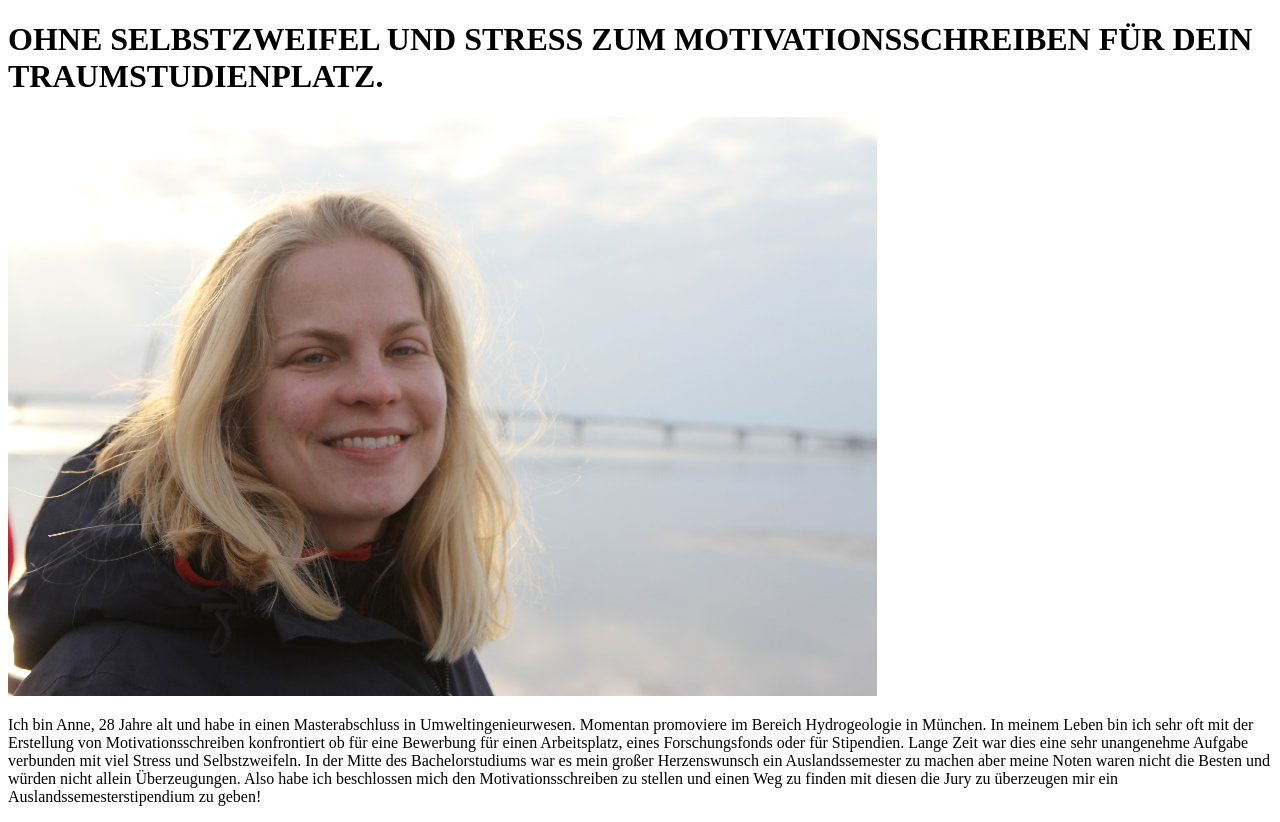
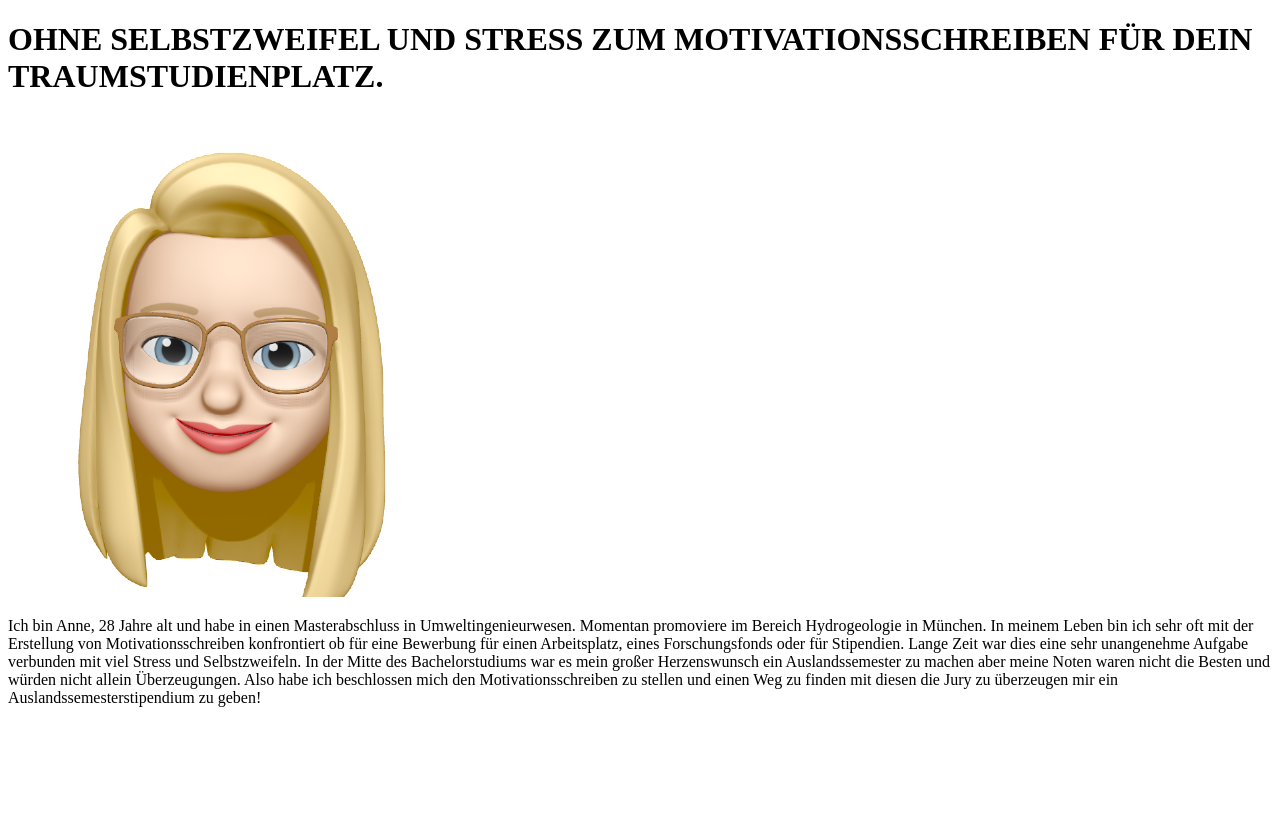
Before and after one commit to n0rthk1n9/annesmentoringacademy, a Next.js app: page /university in a window 1280 px wide. After the commit the page ends 800 px from the top, so only its background shows below. Built offline with nearby package versions, Linux system fonts and the light colour scheme.

Commit message:
add memoji

```diff
--- a/components/Introduction/Introduction.tsx
+++ b/components/Introduction/Introduction.tsx
@@ -1,5 +1,3 @@
-import Image from "next/image";
-
 export function Introduction(): JSX.Element {
   return (
     <div className="max-w p-2 md:p-6 mx-2 md:mx-20 my-2 md:my-20 rounded-xl shadow-md items-center bg-fawn">
@@ -11,7 +9,7 @@ export function Introduction(): JSX.Element {
       </div>
       <div className="flex flex-col md:flex-row space-x-0 md:space-x-5 space-y-2 md:space-y-0">
         <div className="flex-shrink-0">
-          <img className="h-24" src="/anne.png" alt="creatorImage" />
+          <img className="h-24" src="/memoji_anne.png" alt="creatorImage" />
         </div>
         <p className="flex-auto">
           Ich bin Anne, 28 Jahre alt und habe in einen Masterabschluss in
```
Also changed, not shown: public/memoji_anne.png (added).
